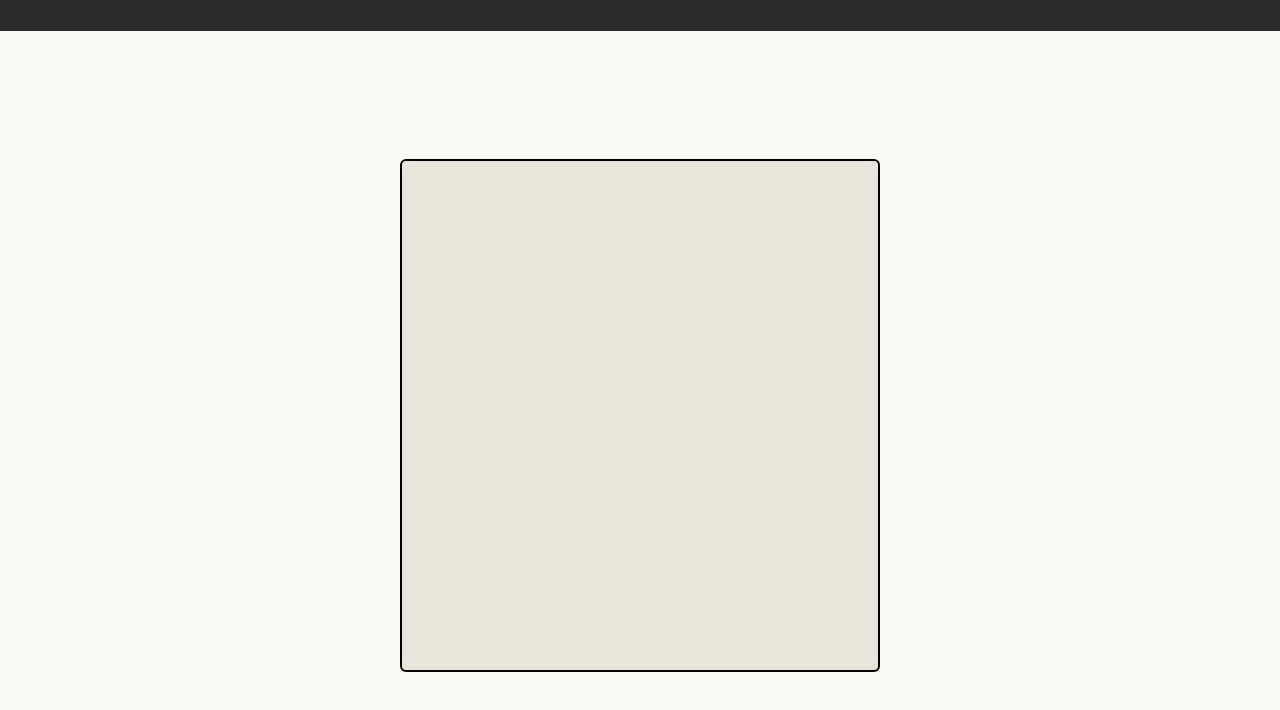
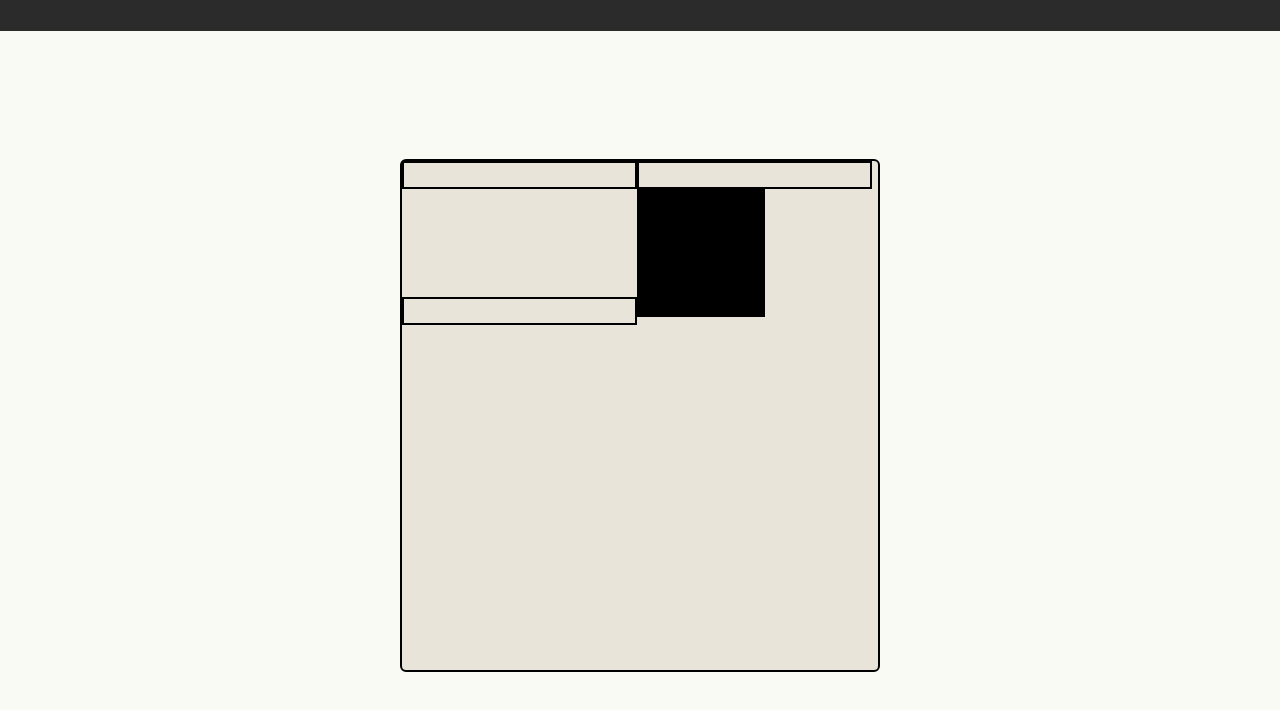
Before and after one commit to AdamCanard/workingtitle, a Next.js app: page / in a window 1280 px wide. Shown: the top 710 px of the page. Built offline with nearby package versions, Linux system fonts and the light colour scheme.

Commit message:
regex required

```diff
--- a/app/page.tsx
+++ b/app/page.tsx
@@ -1,4 +1,6 @@
 "use client";
+
+import { ChangeEvent, FormEvent, useState } from "react";
 
 export default function Home() {
   return (
@@ -18,8 +20,9 @@ interface IFormInput {
 }
 function Card() {
   const formInputs: IFormInput[] = [
-    { label: "First Name", name: "first_name", regex: "[A-Za-z]" },
-    { label: "Last Name", name: "last_name", regex: "[A-Za-z]" },
+    { label: "First Name", name: "first_name", regex: `[\\S]{1,}` },
+
+    { label: "Last Name", name: "last_name", regex: "[A-Za-z]+" },
     {
       label: "Email",
       name: "email",
@@ -27,12 +30,23 @@ function Card() {
     },
   ];
 
-  const handleClick = async () => {
-    const formData = new FormData();
-    formData.append("first_name", "Adam");
-    formData.append("last_name", "Cunard");
-    formData.append("email", "azcunard@gmail.com");
-    console.log(formData);
+  return (
+    <div
+      className={
+        "border-2 border-black rounded-md w-full h-full max-w-[480px] max-h-2/3 bg-foreground"
+      }
+    >
+      <FormRenderer inputs={formInputs} />
+    </div>
+  );
+}
+
+function FormRenderer(props: { inputs: IFormInput[] }) {
+  const { inputs } = props;
+  const handleSubmit = async (e: FormEvent<HTMLFormElement>) => {
+    e.preventDefault();
+    const formData = new FormData(e.currentTarget);
+
     try {
       const response = await fetch("http://localhost:5000/users", {
         method: "POST",
@@ -44,17 +58,28 @@ function Card() {
     }
   };
   return (
-    <div
-      className={
-        "border-2 border-black rounded-md w-full h-full max-w-[480px] max-h-2/3 bg-foreground"
-      }
-      onClick={handleClick}
-    >
-      <FormRenderer inputs={formInputs} />
-    </div>
+    <form onSubmit={handleSubmit}>
+      {inputs.map((input: IFormInput) => {
+        return <FormInput input={input} key={input.name} />;
+      })}
+      <button type="submit" className={"bg-black w-32 h-32"}></button>
+    </form>
   );
 }
 
-function FormRenderer(props: { inputs: IFormInput[] }) {
-  return <></>;
+function FormInput(props: { input: IFormInput }) {
+  const [inputValue, setInputValue] = useState("");
+  const handleChange = (e: ChangeEvent<HTMLInputElement>) => {
+    setInputValue(e.target.value);
+  };
+  const { input } = props;
+  return (
+    <input
+      className={"border-2 border-black"}
+      name={input.name}
+      value={inputValue}
+      onChange={handleChange}
+      pattern={input.regex}
+    />
+  );
 }
```
